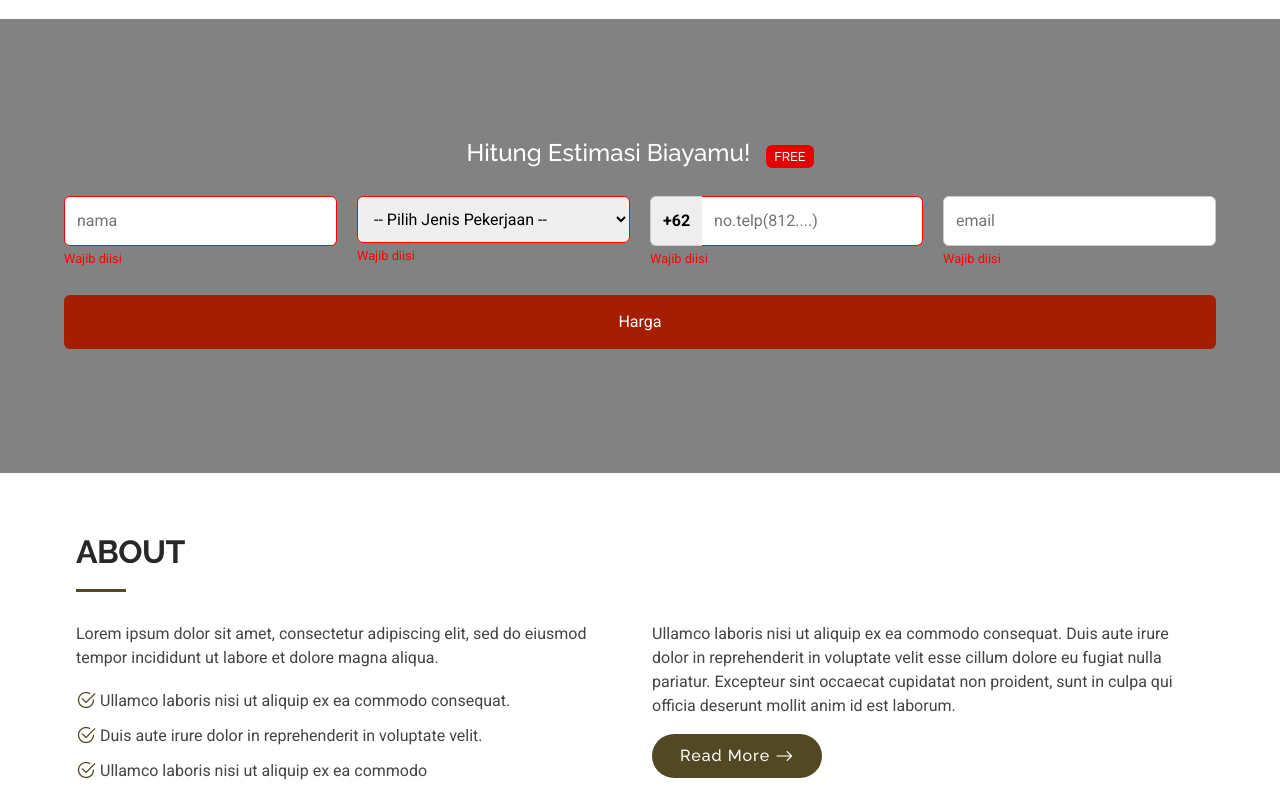
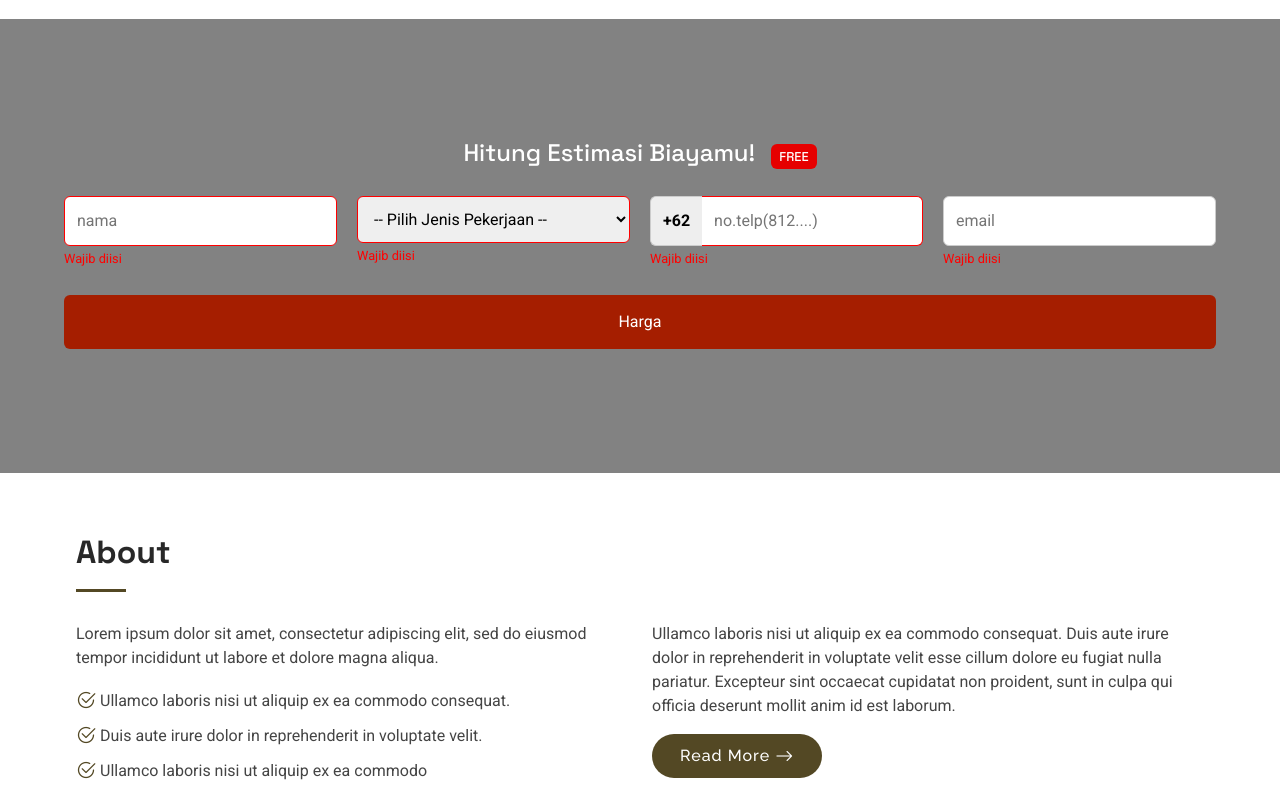
Before and after one commit to rolland07/testweb, a plain HTML site: page index.html in a window 1280 px wide. Shown: the part 1420-2230 px from the top of the page. Drawn offline with nearby package versions, Linux system fonts and the light colour scheme; animation ran at ten frames a second.

Commit message:
Update main.css

```diff
--- a/main.css
+++ b/main.css
@@ -58,7 +58,7 @@ body {
 }
 .imgtoporto-title,
 .hero-title,
-.section-heading, .navmenu, .page-title, .section-title{
+.section-heading, .navmenu, .page-title, .section-title .service-contentS{
   font-family: var(--hero-heading-font);
   font-weight: 700;
   text-transform: uppercase;
@@ -83,7 +83,7 @@ h4,
 h5,
 h6 {
   color: var(--heading-color);
-  font-family: var(--heading-font);
+  font-family: var(--hero-heading-font);
 }
 
 /* Pulsating Play Button
```
